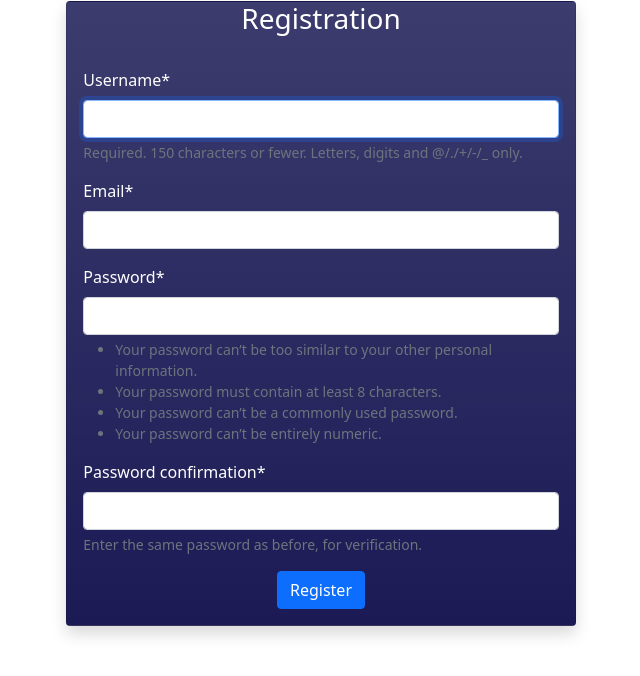
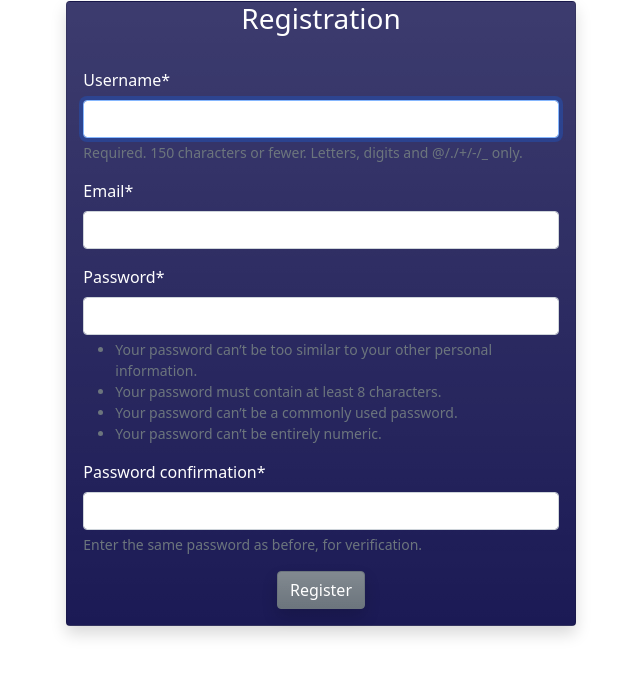
Before and after one commit to OttoLindholm/factorio-blueprint-library, a Django app: page /users/register/ in a window 1280 px wide. Shown: the part 15-691 px from the top of the page, without its empty margins (319-959 px from the left). Run offline with Django 5.2, Linux system fonts and the light colour scheme; some libraries are stand-ins or nearby versions.

Commit message:
Update login & register by adding template

```diff
--- a/templates/registration/login.html
+++ b/templates/registration/login.html
@@ -11,7 +11,7 @@
     {% csrf_token %}
     {{ form|crispy }}
     <div class="d-grid justify-content-center">
-      <input type="submit" value="Login" class="btn btn-primary"/>
+      <input type="submit" value="Login" class="btn btn-secondary text-white bg-gradient"/>
       <input type="hidden" name="next" value="{{ next }}"/>
     </div>
   </form>
--- a/templates/registration/register.html
+++ b/templates/registration/register.html
@@ -10,7 +10,7 @@
     {% csrf_token %}
     {{ form|crispy }}
     <div class="d-grid justify-content-center">
-      <input type="submit" value="Register" class="btn btn-primary"/>
+      <input type="submit" value="Register" class="btn btn-secondary text-white bg-gradient shadow"/>
     </div>
   </form>
 {% endblock %}
```
